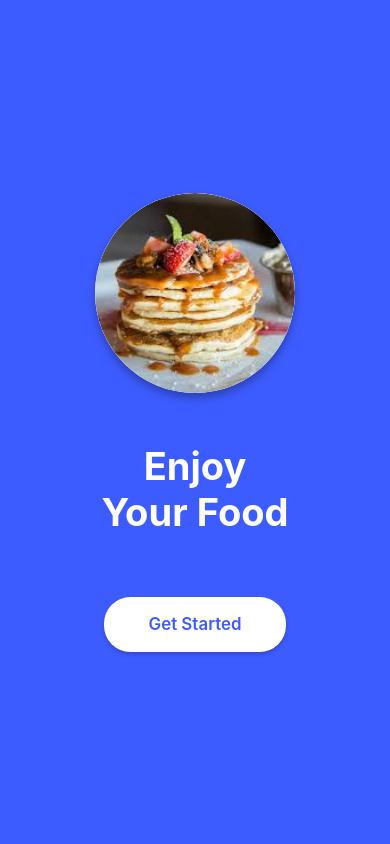
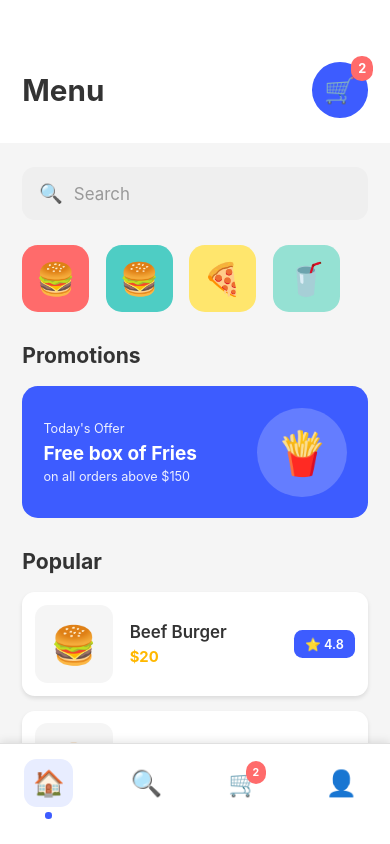
Before and after one commit to Nafeesa-Shehzadii/burger-shop, a React Native app: screen /MainTabs in a window 390 px wide. Built offline with nearby package versions, Linux system fonts and the light colour scheme.

Commit message:
applied stack navigation

```diff
--- a/App.tsx
+++ b/App.tsx
@@ -3,105 +3,17 @@
  * @format
  */
 
-import React, { useState } from 'react';
-import { StatusBar, View } from 'react-native';
+import React from 'react';
+import { NavigationContainer } from '@react-navigation/native';
 import { SafeAreaProvider } from 'react-native-safe-area-context';
-import SplashScreen from './src/screens/splashscreen/SplashScreen';
-import MenuScreen from './src/screens/menuscreen/index';
-import ProductDetailsScreen from './src/screens/productdetails/index';
-import CartScreen from './src/screens/cartscreen/index';
-import BottomNav from './src/components/bottomNavigation';
-
-type Screen =
-  | 'splash'
-  | 'menu'
-  | 'productDetails'
-  | 'cart'
-  | 'search'
-  | 'profile';
-type Tab = 'home' | 'search' | 'cart' | 'profile';
+import RootNavigator from './src/navigation/RootNavigator';
 
 function App() {
-  const [currentScreen, setCurrentScreen] = useState<Screen>('splash');
-  const [activeTab, setActiveTab] = useState<Tab>('home');
-
-  const handleGetStarted = () => {
-    setCurrentScreen('menu');
-  };
-
-  const handleProductPress = () => {
-    setCurrentScreen('productDetails');
-  };
-
-  const handleGoBack = () => {
-    setCurrentScreen('menu');
-    setActiveTab('home');
-  };
-
-  const handleTabPress = (tab: Tab) => {
-    setActiveTab(tab);
-    switch (tab) {
-      case 'home':
-        setCurrentScreen('menu');
-        break;
-      case 'cart':
-        setCurrentScreen('cart');
-        break;
-      case 'search':
-        setCurrentScreen('search');
-        break;
-      case 'profile':
-        setCurrentScreen('profile');
-        break;
-    }
-  };
-
-  const showBottomNav =
-    currentScreen !== 'splash' && currentScreen !== 'productDetails';
-
-  const renderScreen = () => {
-    switch (currentScreen) {
-      case 'splash':
-        return <SplashScreen onGetStarted={handleGetStarted} />;
-      case 'menu':
-        return <MenuScreen onProductPress={handleProductPress} />;
-      case 'productDetails':
-        return <ProductDetailsScreen navigation={{ goBack: handleGoBack }} />;
-      case 'cart':
-        return <CartScreen />;
-      case 'search':
-        return <MenuScreen onProductPress={handleProductPress} />;
-      case 'profile':
-        return <MenuScreen onProductPress={handleProductPress} />;
-      default:
-        return <SplashScreen onGetStarted={handleGetStarted} />;
-    }
-  };
-
   return (
     <SafeAreaProvider>
-      <StatusBar
-        barStyle={
-          currentScreen === 'splash' || currentScreen === 'productDetails'
-            ? 'light-content'
-            : 'dark-content'
-        }
-        backgroundColor={
-          currentScreen === 'splash' || currentScreen === 'productDetails'
-            ? '#3D5CFF'
-            : '#FFFFFF'
-        }
-      />
-      <View style={{ flex: 1 }}>
-        {renderScreen()}
-        {showBottomNav && (
-          <BottomNav
-            activeTab={activeTab}
-            onTabPress={handleTabPress}
-            cartCount={2}
-          />
-        )}
-      </View>
+      <NavigationContainer>
+        <RootNavigator />
+      </NavigationContainer>
     </SafeAreaProvider>
   );
 }
--- a/package.json
+++ b/package.json
@@ -11,9 +11,13 @@
   },
   "dependencies": {
     "@react-native/new-app-screen": "0.82.0",
+    "@react-navigation/bottom-tabs": "^6.5.11",
+    "@react-navigation/native": "^6.1.9",
+    "@react-navigation/native-stack": "^6.9.17",
     "react": "19.1.1",
     "react-native": "0.82.0",
     "react-native-safe-area-context": "^5.5.2",
+    "react-native-screens": "^3.29.0",
     "react-native-size-matters": "^0.4.2"
   },
   "devDependencies": {
--- /dev/null
+++ b/src/navigation/BottomTabNavigator.tsx
@@ -0,0 +1,51 @@
+import React from 'react';
+import { createBottomTabNavigator } from '@react-navigation/bottom-tabs';
+import MenuScreen from '../screens/menuscreen';
+import CartScreen from '../screens/cartscreen';
+import BottomNav from '../components/bottomNavigation';
+import type { MainTabParamList } from './types';
+
+const Tab = createBottomTabNavigator<MainTabParamList>();
+
+const BottomTabNavigator = () => {
+  return (
+    <Tab.Navigator
+      tabBar={(props) => {
+        const activeRoute = props.state.routes[props.state.index].name;
+        const activeTab = activeRoute.toLowerCase() as 'home' | 'search' | 'cart' | 'profile';
+
+        // Count cart items (you can pass this as context or props later)
+        const cartCount = 2;
+
+        return (
+          <BottomNav
+            activeTab={activeTab}
+            onTabPress={(tab) => {
+              const routeMap: Record<string, keyof MainTabParamList> = {
+                home: 'Home',
+                search: 'Search',
+                cart: 'Cart',
+                profile: 'Profile',
+              };
+              const routeName = routeMap[tab];
+              if (routeName) {
+                props.navigation.navigate(routeName);
+              }
+            }}
+            cartCount={cartCount}
+          />
+        );
+      }}
+      screenOptions={{
+        headerShown: false,
+      }}
+    >
+      <Tab.Screen name="Home" component={MenuScreen} />
+      <Tab.Screen name="Search" component={MenuScreen} />
+      <Tab.Screen name="Cart" component={CartScreen} />
+      <Tab.Screen name="Profile" component={MenuScreen} />
+    </Tab.Navigator>
+  );
+};
+
+export default BottomTabNavigator;
--- /dev/null
+++ b/src/navigation/RootNavigator.tsx
@@ -0,0 +1,24 @@
+import React from 'react';
+import { createNativeStackNavigator } from '@react-navigation/native-stack';
+import SplashScreen from '../screens/splashscreen/SplashScreen';
+import ProductDetailsScreen from '../screens/productdetails';
+import BottomTabNavigator from './BottomTabNavigator';
+import type { RootStackParamList } from './types';
+
+const Stack = createNativeStackNavigator<RootStackParamList>();
+
+const RootNavigator = () => {
+  return (
+    <Stack.Navigator
+      screenOptions={{
+        headerShown: false,
+      }}
+    >
+      <Stack.Screen name="Splash" component={SplashScreen} />
+      <Stack.Screen name="MainTabs" component={BottomTabNavigator} />
+      <Stack.Screen name="ProductDetails" component={ProductDetailsScreen} />
+    </Stack.Navigator>
+  );
+};
+
+export default RootNavigator;
--- /dev/null
+++ b/src/navigation/types.ts
@@ -0,0 +1,14 @@
+import type { NavigatorScreenParams } from '@react-navigation/native';
+
+export type RootStackParamList = {
+  Splash: undefined;
+  MainTabs: NavigatorScreenParams<MainTabParamList>;
+  ProductDetails: undefined;
+};
+
+export type MainTabParamList = {
+  Home: undefined;
+  Search: undefined;
+  Cart: undefined;
+  Profile: undefined;
+};
--- a/src/screens/menuscreen/index.tsx
+++ b/src/screens/menuscreen/index.tsx
@@ -1,12 +1,18 @@
 import React from 'react';
 import { View, Text, ScrollView, TouchableOpacity, Image } from 'react-native';
+import { useNavigation } from '@react-navigation/native';
+import type { NativeStackNavigationProp } from '@react-navigation/native-stack';
+import type { RootStackParamList } from '../../navigation/types';
 import { styles } from './styles';
 
-type Props = {
-  onProductPress?: () => void;
-};
+type NavigationProp = NativeStackNavigationProp<RootStackParamList>;
 
-const MenuScreen = ({ onProductPress }: Props) => {
+const MenuScreen = () => {
+  const navigation = useNavigation<NavigationProp>();
+
+  const handleProductPress = () => {
+    navigation.navigate('ProductDetails');
+  };
   const categories = [
     { id: '1', name: 'All', emoji: '🍔', color: '#FF6B6B' },
     { id: '2', name: 'Burger', emoji: '🍔', color: '#4ECDC4' },
@@ -83,7 +89,7 @@ const MenuScreen = ({ onProductPress }: Props) => {
             <TouchableOpacity
               key={item.id}
               style={styles.itemCard}
-              onPress={onProductPress} // Add this line
+              onPress={handleProductPress}
             >
               <View style={styles.itemImagePlaceholder}>
                 <Text style={styles.itemEmoji}>🍔</Text>
--- a/src/screens/productdetails/index.tsx
+++ b/src/screens/productdetails/index.tsx
@@ -1,5 +1,8 @@
 import React, { useState } from 'react';
 import { View, Text, ScrollView, TouchableOpacity, Image } from 'react-native';
+import { useNavigation } from '@react-navigation/native';
+import type { NativeStackNavigationProp } from '@react-navigation/native-stack';
+import type { RootStackParamList } from '../../navigation/types';
 import { styles } from './styles';
 
 type AddOn = {
@@ -9,7 +12,10 @@ type AddOn = {
   selected: boolean;
 };
 
-const ProductDetailsScreen = ({ navigation }: any) => {
+type NavigationProp = NativeStackNavigationProp<RootStackParamList, 'ProductDetails'>;
+
+const ProductDetailsScreen = () => {
+  const navigation = useNavigation<NavigationProp>();
   const [quantity, setQuantity] = useState(1);
   const [addOns, setAddOns] = useState<AddOn[]>([
     { id: '1', name: 'Pepper Julienned', emoji: '🌶️', selected: false },
@@ -38,7 +44,7 @@ const ProductDetailsScreen = ({ navigation }: any) => {
       <View style={styles.header}>
         <TouchableOpacity
           style={styles.backButton}
-          onPress={() => navigation?.goBack()}
+          onPress={() => navigation.goBack()}
         >
           <Text style={styles.backButtonText}>←</Text>
         </TouchableOpacity>
--- a/src/screens/splashscreen/SplashScreen.tsx
+++ b/src/screens/splashscreen/SplashScreen.tsx
@@ -1,11 +1,18 @@
 import React from 'react';
 import { View, Text, TouchableOpacity, Image } from 'react-native';
+import { useNavigation } from '@react-navigation/native';
+import type { NativeStackNavigationProp } from '@react-navigation/native-stack';
+import type { RootStackParamList } from '../../navigation/types';
 import { styles } from './styles';
-type Props = {
-  onGetStarted: () => void;
-};
 
-const SplashScreen = ({ onGetStarted }: Props) => {
+type NavigationProp = NativeStackNavigationProp<RootStackParamList, 'Splash'>;
+
+const SplashScreen = () => {
+  const navigation = useNavigation<NavigationProp>();
+
+  const handleGetStarted = () => {
+    navigation.replace('MainTabs');
+  };
   return (
     <View style={styles.container}>
       {/* Food Image Circle */}
@@ -24,7 +31,7 @@ const SplashScreen = ({ onGetStarted }: Props) => {
       <Text style={styles.title}>Your Food</Text>
 
       {/* Get Started Button */}
-      <TouchableOpacity style={styles.button} onPress={onGetStarted}>
+      <TouchableOpacity style={styles.button} onPress={handleGetStarted}>
         <Text style={styles.buttonText}>Get Started</Text>
       </TouchableOpacity>
     </View>
```
Also changed, not shown: 3 other files (tests, documents, lock files or other folders).
